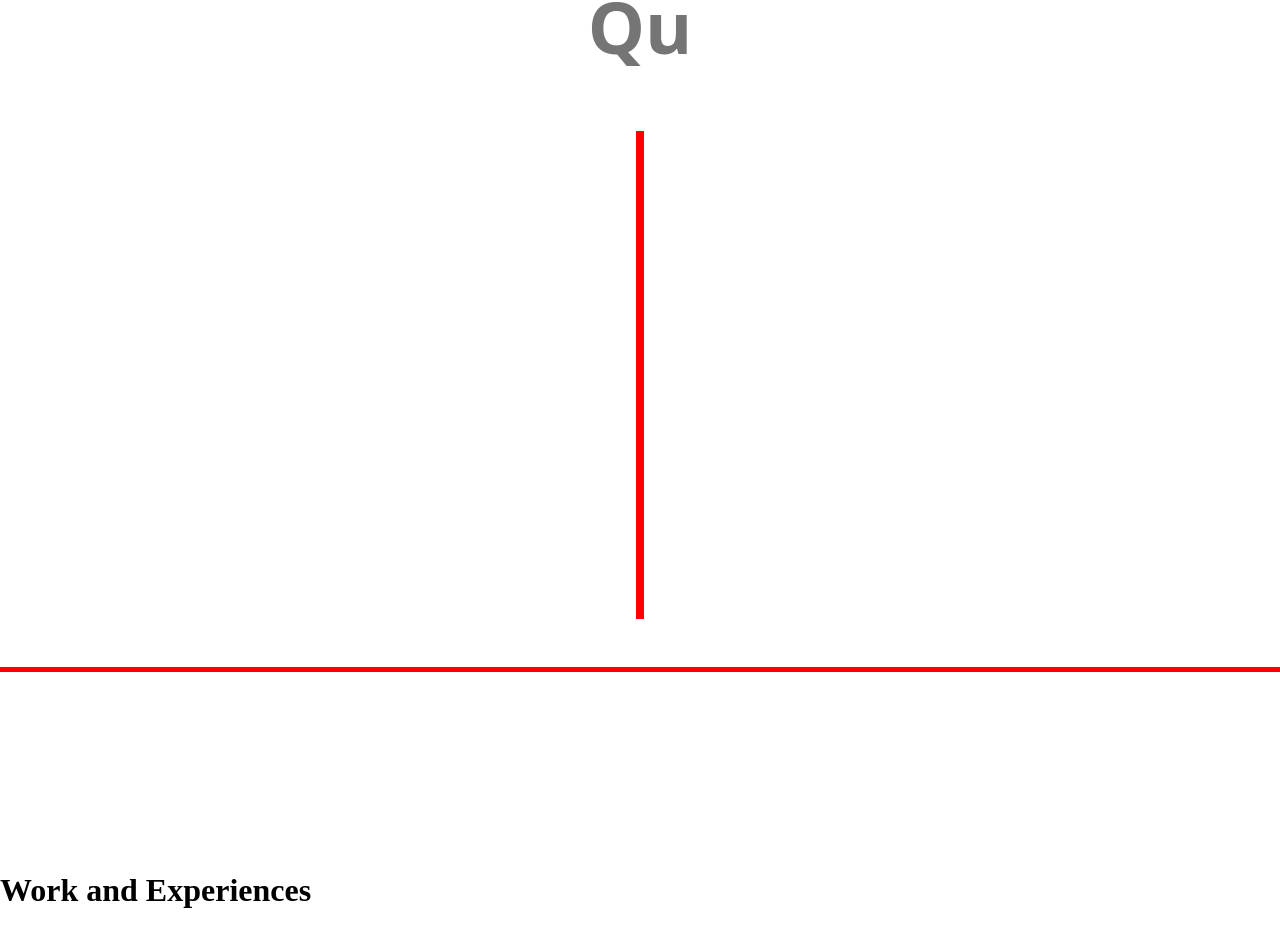
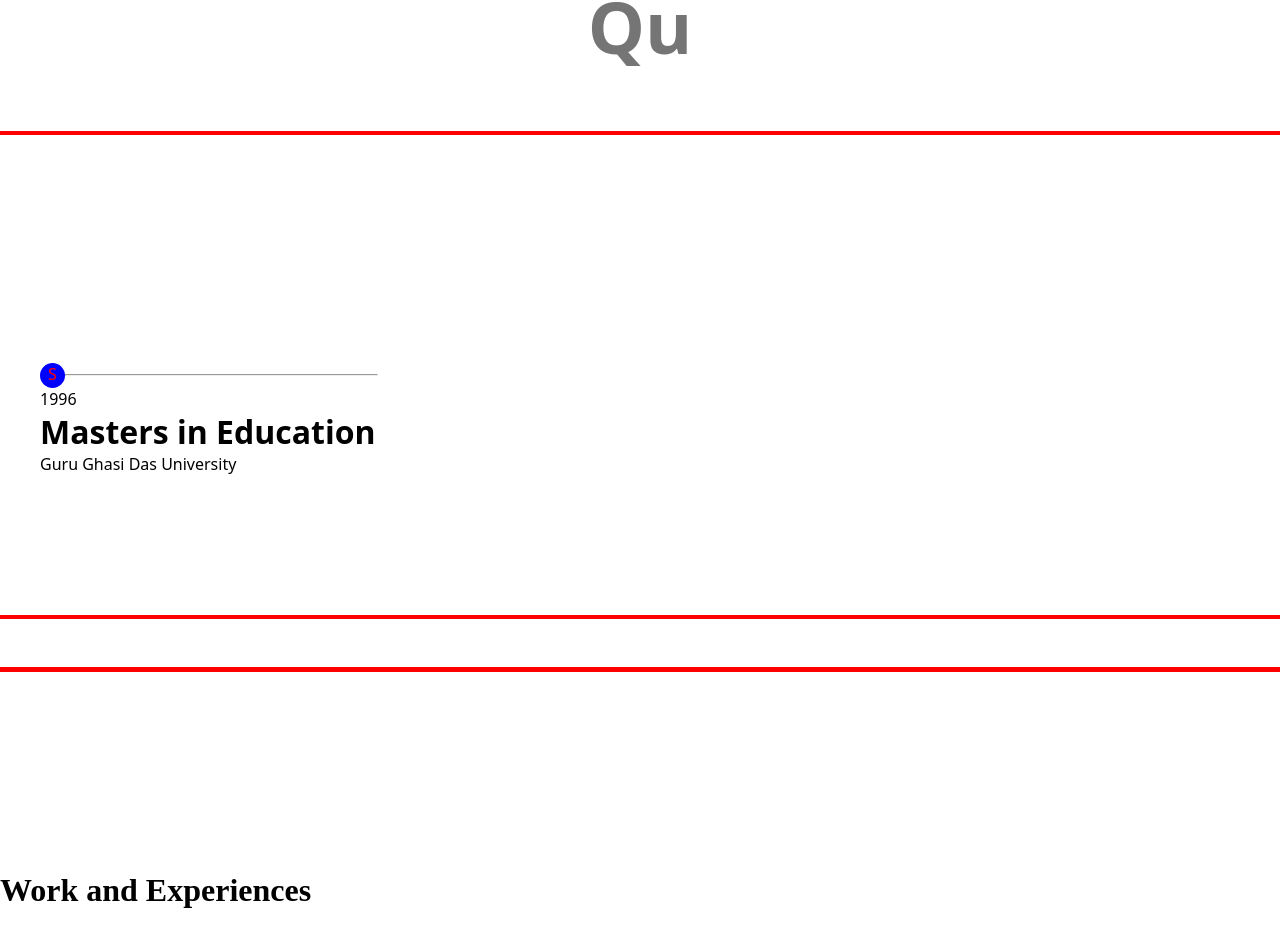
Before and after one commit to Kawish-Raj/arun-kumar-portfolio, a React (Vite) app: page / in a window 1280 px wide. Shown: the part 2231-3163 px from the top of the page. Built offline with nearby package versions, Linux system fonts and the light colour scheme.

Commit message:
made a simple first timeline element

```diff
--- a/src/components/Qualifications.jsx
+++ b/src/components/Qualifications.jsx
@@ -20,7 +20,20 @@ export default function Qualifications({ setIsMainContent }) {
             <div className={styles.headContainer}>
                 <h1 className={styles.mainHeading} ref={headingRef}></h1>
             </div>
-            <div className={styles.timelineContainer}></div>
+            <div className={styles.timelineContainer}>
+                <ul className={styles.timelineList}>
+                    <li className={styles.firstListItem}>
+                        <div className={styles.sampleImage}>S</div>
+                        <hr className={styles.firstHorizontalLine}></hr>
+                        <div className={styles.timelineContent}>
+                            <p>1996</p>
+                            <h1>Masters in Education</h1>
+                            <p>Guru Ghasi Das University</p>
+                        </div>
+                    </li>
+                    <li></li>
+                </ul>
+            </div>
         </div>
     )
 }
--- a/src/css-components/Qualifications.module.css
+++ b/src/css-components/Qualifications.module.css
@@ -19,4 +19,49 @@
 .timelineContainer {
     height: 60vh;
     border:solid red 4px;
+    width: 100vw;
 }
+
+.timelineList {
+    display:flex;
+    list-style-type: none;
+    /* padding-left: 0; */
+    height: 100%;
+
+
+}
+
+.firstListItem {
+  display: grid;
+  grid-template-columns: auto 1fr;
+  grid-template-rows: 1fr auto 1fr; /* row 2 will match .sampleImage height */
+  width: fit-content; /* Adjust to content width */
+  /* align-items: center; */
+  justify-items: start;
+  gap: 0;
+}
+
+
+
+.sampleImage {
+    grid-column: 1;
+    grid-row: 2;
+    height: 25px;
+    width: 25px;
+    border-radius: 50%;
+    background-color: blue;
+    color: red;
+    text-align:center;
+}
+
+.firstHorizontalLine {
+  grid-column: 2;
+  grid-row: 2;
+  width: 100%;
+  align-self: center;
+}
+
+.timelineContent {
+  grid-column: 1 / span 2;
+  grid-row: 3;
+}
```
